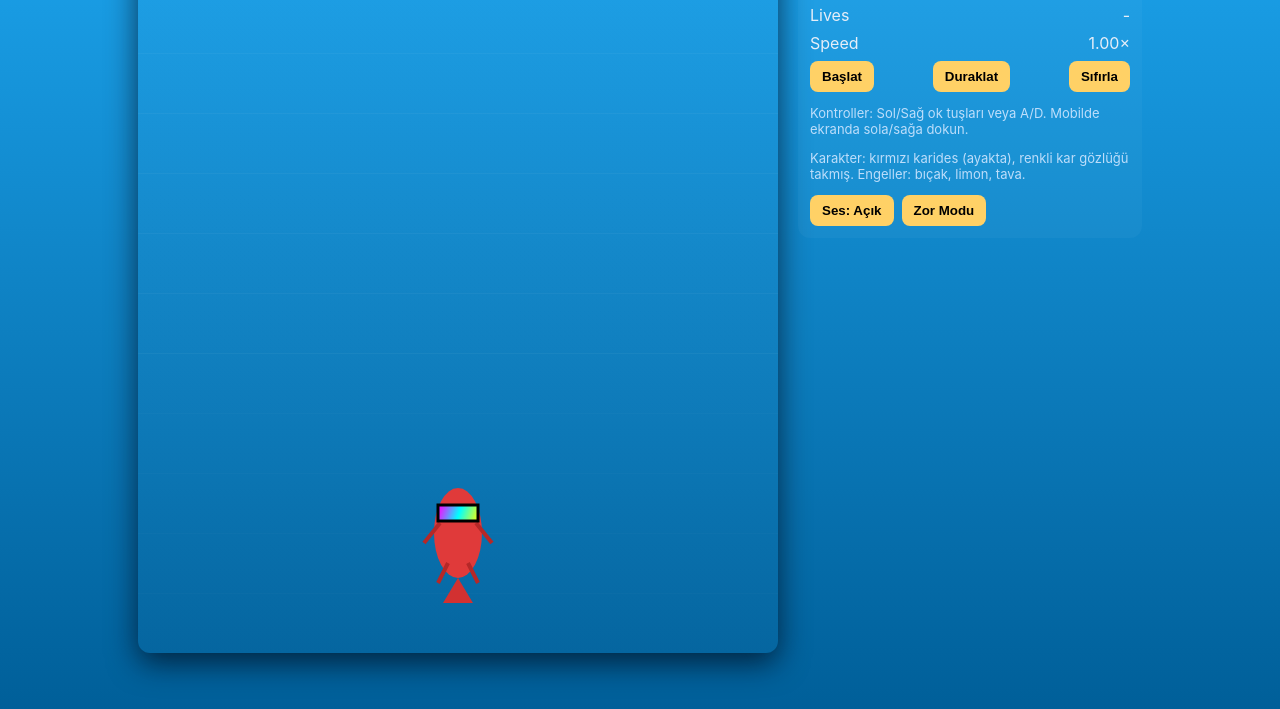
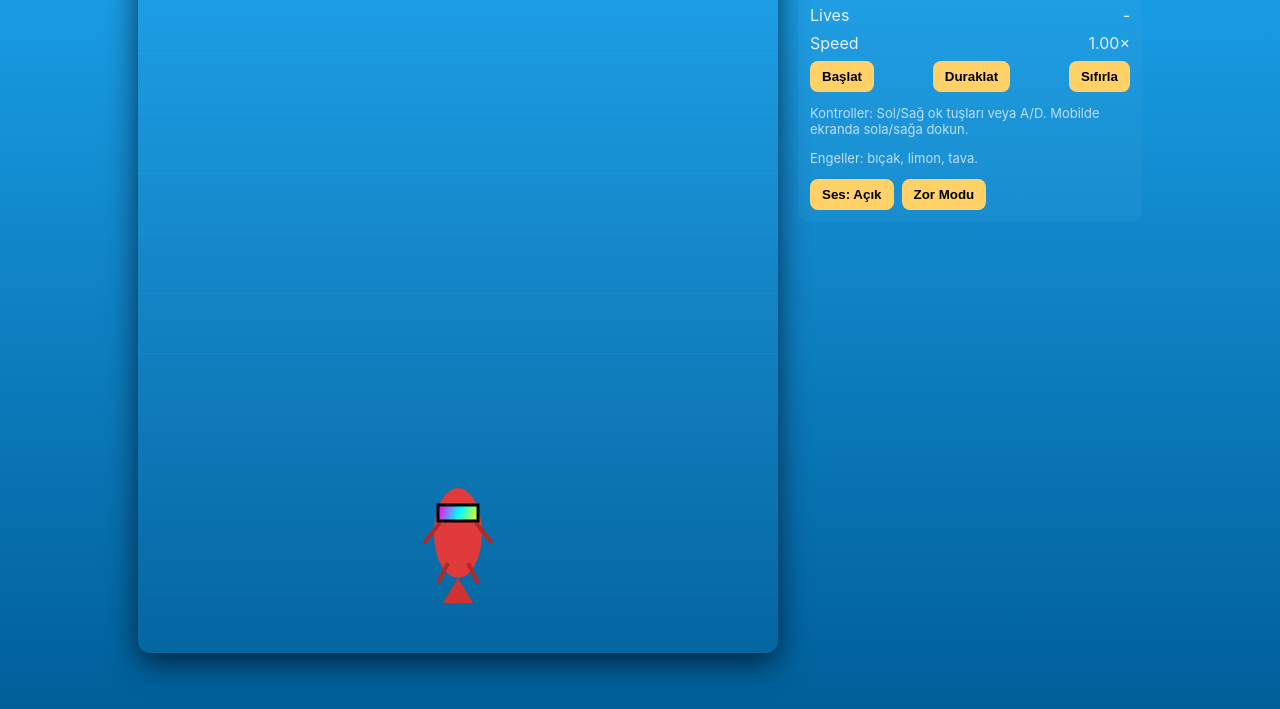
Before and after one commit to sektrade/Shrimpers-Dodge, a plain HTML site: page index.html in a window 1280 px wide. Shown: the part 91-800 px from the top of the page. Drawn offline with Linux system fonts and the light colour scheme.

Commit message:
index.html

```diff
--- a/index.html
+++ b/index.html
@@ -31,7 +31,7 @@
       <button id="reset">Sıfırla</button>
     </div>
     <p class="hint small">Kontroller: Sol/Sağ ok tuşları veya A/D. Mobilde ekranda sola/sağa dokun.</p>
-    <p class="hint small">Karakter: kırmızı karides (ayakta), renkli kar gözlüğü takmış. Engeller: bıçak, limon, tava.</p>
+    <p class="hint small">Engeller: bıçak, limon, tava.</p>
     <div style="margin-top:8px;display:flex;gap:8px;flex-wrap:wrap">
       <button id="toggleSound">Ses: Açık</button>
       <button id="hardMode">Zor Modu</button>
```
